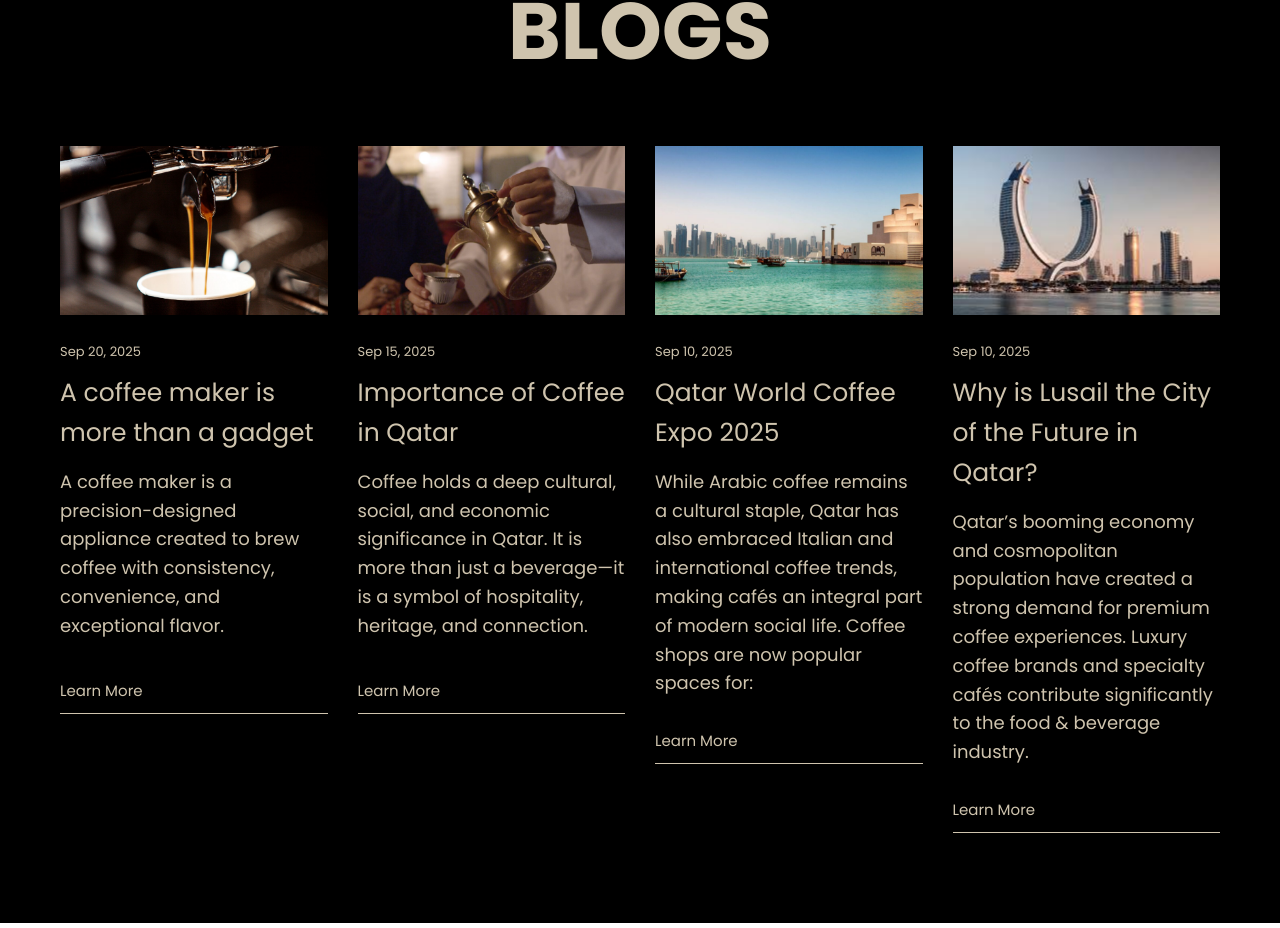
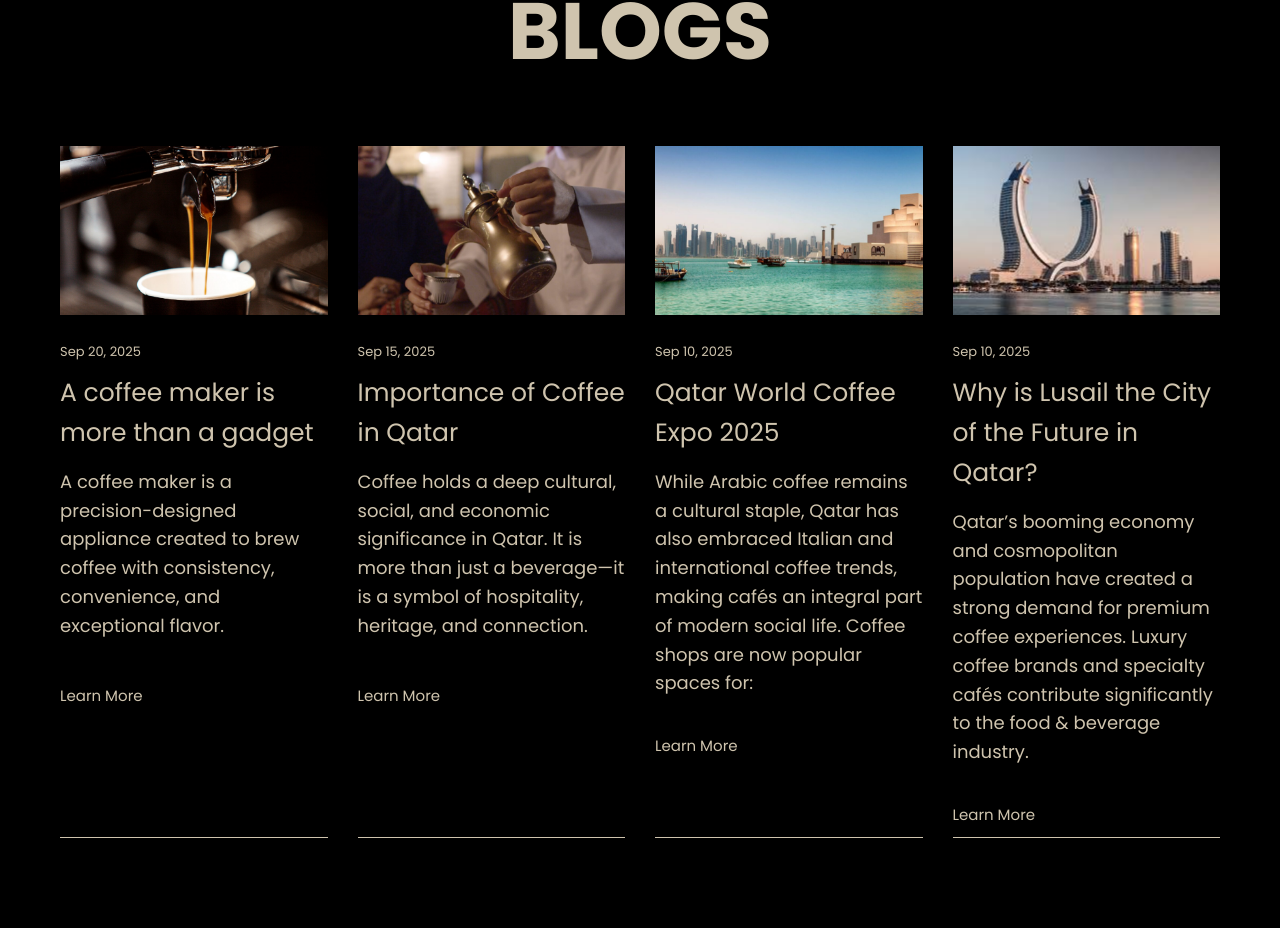
Before and after one commit to aloshvp/qawha-ventures, a Next.js app: page / in a window 1280 px wide. Shown: the part 6168-7096 px from the top of the page. Built offline with nearby package versions, Linux system fonts and the light colour scheme.

Commit message:
style update

```diff
--- a/public/styles/mainstyle.css
+++ b/public/styles/mainstyle.css
@@ -117,7 +117,13 @@
 .blogsHead > span{font-size: 25px;font-weight: 100;line-height: 1em;display: block;margin-bottom: 2px;}
 .blogsHead > h2{font-size: 80px;line-height: 1em;font-weight: 700;margin: 0;}
 .blogsBody{display: grid;grid-template-columns: repeat(4, 1fr);gap: 30px;color: var(--yellow);}
+.blogItem{border-bottom: 1px solid var(--yellow);}
 .blogItem > span{font-size: 13px;line-height: 1em;margin: 30px 0 15px;display: block;}
 .blogItem > h5{font-size: 25px;line-height: 1.6em;font-weight: 400 !important;min-height: 80px;}
 .blogItem > p{font-size: 18px;line-height: 1.6em;margin: 15px 0 35px;min-height: 180px;}
-.blogItem > a{font-size: 15px;line-height: 1em;border-bottom: 1px solid var(--yellow);padding-bottom: 15px;display: block;}
+.blogItem > a{font-size: 15px;line-height: 1em;margin-bottom: 15px;display: inline-block;}
+.blogImg{overflow:hidden;}
+.blogImg img{transition:all 0.5s ease;}
+.blogItem:hover .blogImg img{transform:scale(1.05);}
+
+/**/
```
